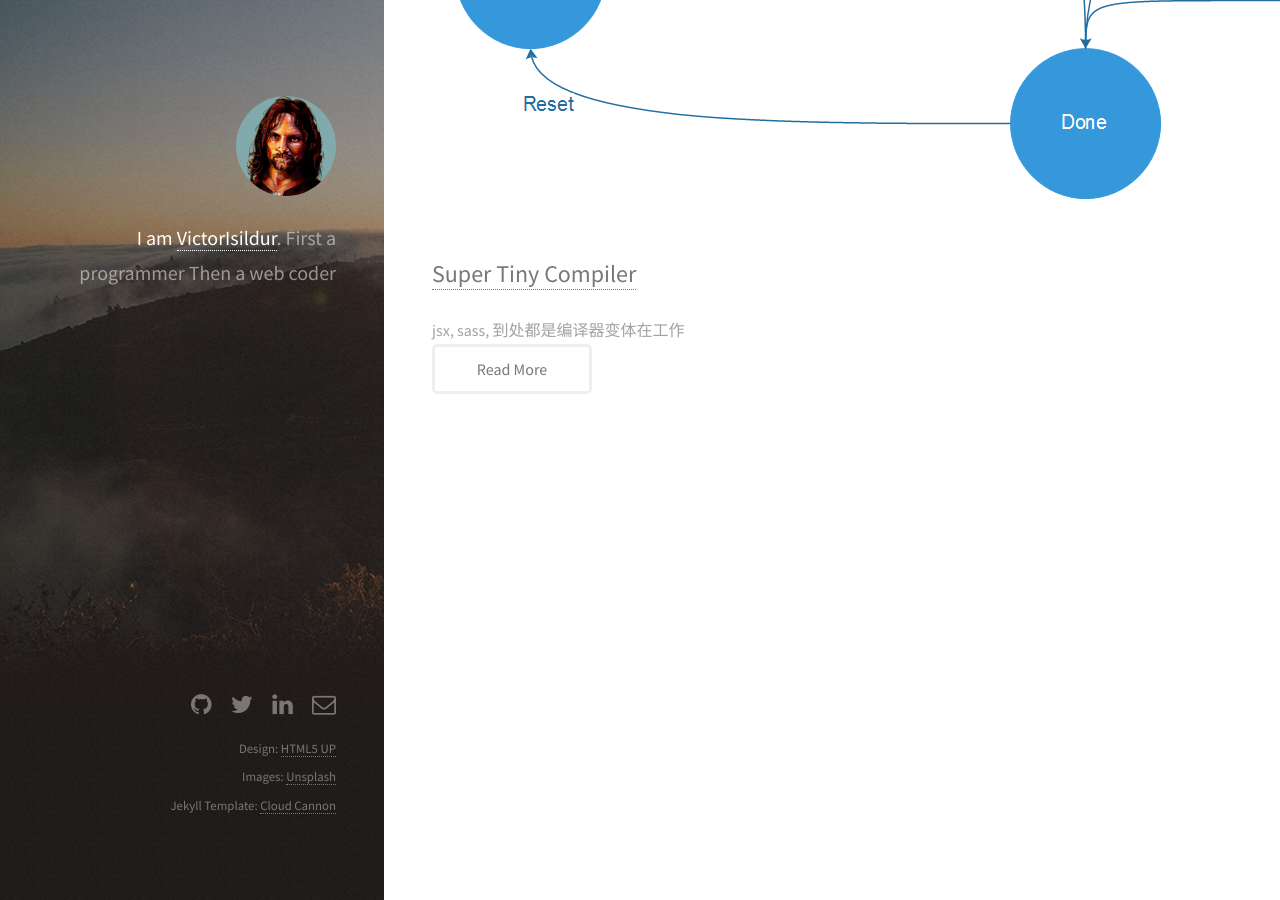
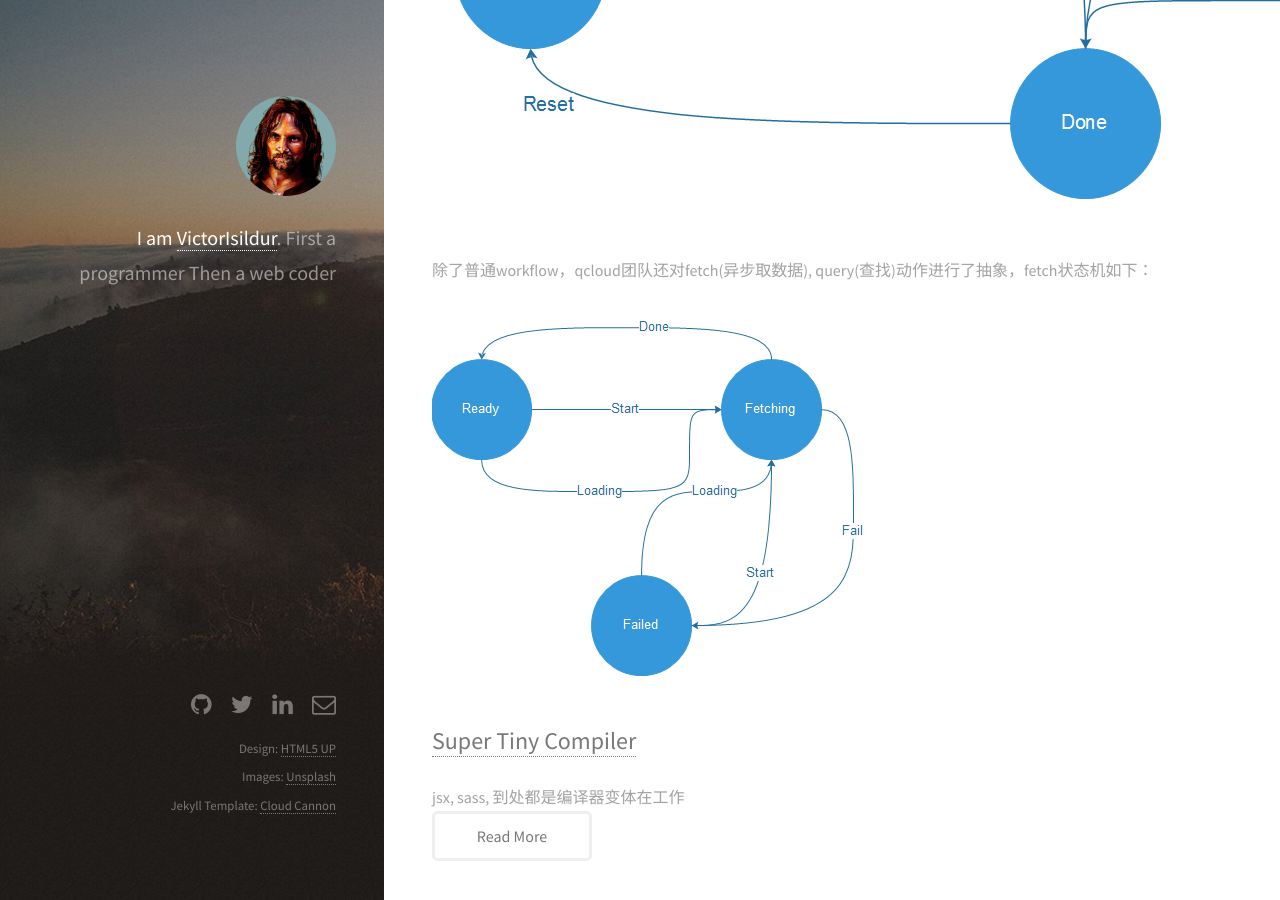
Before and after one commit to victorisildur/victorisildur.github.io, a Jekyll site: the page built from _posts/2016-09-26-typescript.markdown, in a window 1280 px wide and 900 px high, scrolled down 3779 px. Built offline with Jekyll 4.4.1, drawn with Linux system fonts in a browser that asks for light colours; Markdown is read by kramdown in place of the engine named in the settings.

Commit message:
fetch state, trigger

```diff
--- a/_posts/2016-09-26-typescript.markdown
+++ b/_posts/2016-09-26-typescript.markdown
@@ -140,3 +140,7 @@ workflowReducer收到这个action后，workflowState根据trigger做出跃迁，
 跃迁图如下：
 
 ![workflow state 状态机]({{site.url}}/assets/images/workflowState_workflowAction.png)
+
+除了普通workflow，qcloud团队还对fetch(异步取数据), query(查找)动作进行了抽象，fetch状态机如下：
+
+![fetcher state 状态机]({{site.url}}/assets/images/fetcherState_fetcherTrigger.png)
```
Also changed, not shown: assets/images/fetcherState_fetcherTrigger.png (added).
